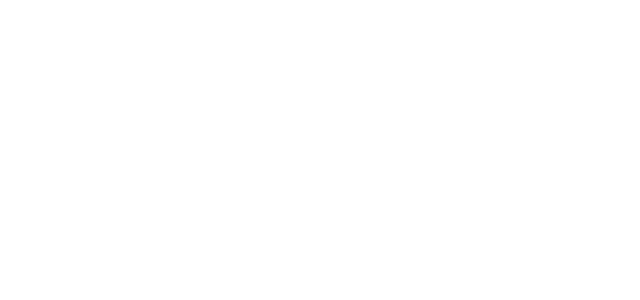
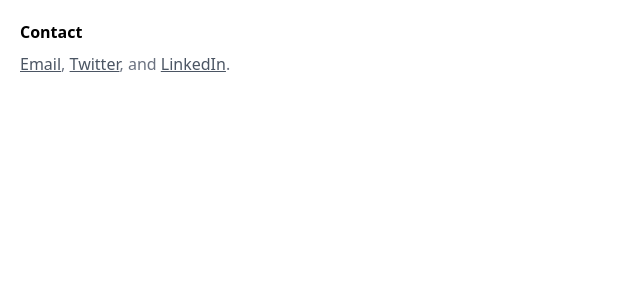
Before and after one commit to sarimrmalik/blog, a Next.js app: page /contact in a window 1280 px wide. Shown: the top 300 px of the page, without its empty margins (0-640 px from the left). Built offline with nearby package versions, Linux system fonts and the light colour scheme.

Commit message:
Functional website

```diff
--- a/data/navLinks.js
+++ b/data/navLinks.js
@@ -5,7 +5,6 @@
   { href: "/inspiration", title: "Inspiration" },
   { href: "/memes", title: "Memes" },
   { href: "/quotes", title: "Quotes" },
-  // { href: "/contact", title: "Contact" },
 ];
 
 export default navLinks;
--- a/pages/about.js
+++ b/pages/about.js
@@ -1,7 +1,9 @@
+import Link from "../components/Link";
+
 export default function about() {
   return (
     <div className="ml-5 mt-5 mx-auto max-w-2xl text-gray-500">
-      <div className="text-xl font-bold">About</div>
+      <div className="font-bold text-black">About</div>
       <div className="mt-3">Hi friends 👋🏽 </div>
       <div className="mt-2">
         I'm Sarim and I use this space to collect stuff that I find interesting.
@@ -18,8 +20,7 @@
         . Currently, I am building{" "}
         <a href="https://neat.run/" target="_blank">
           Neat
-        </a>
-        {""}
+        </a>{" "}
         with my friends from college. In the past, I've done data related roles
         at{" "}
         <a href="https://www.ea.com/" target="_blank">
@@ -36,7 +37,11 @@
         .
       </div>
       <div className="mt-2">
-        If you'd like to contact me, check out the Contact page.
+        If you'd like to contact me, check out the{" "}
+        <Link key={"Contact"} href={"/contact"}>
+          Contact
+        </Link>{" "}
+        page.
       </div>
     </div>
   );
--- a/pages/contact.js
+++ b/pages/contact.js
@@ -1,3 +1,21 @@
 export default function contact() {
-  return <div></div>;
+  return (
+    <div className="ml-5 mt-5 mx-auto max-w-2xl text-gray-500">
+      <div className="font-bold text-black">Contact</div>
+      <div className="mt-2">
+        <a href="mailto:sarimrasheed@gmail.com" target="_blank">
+          Email
+        </a>
+        ,{" "}
+        <a href="https://twitter.com/sarimrmalik" target="_blank">
+          Twitter
+        </a>
+        , and{" "}
+        <a href="https://www.linkedin.com/in/sarimmalik/" target="_blank">
+          LinkedIn
+        </a>
+        .{" "}
+      </div>
+    </div>
+  );
 }
--- a/pages/index.js
+++ b/pages/index.js
@@ -26,14 +26,18 @@
             <Link
               key={link.title}
               href={link.href}
-              className="flex font-medium text-gray-400 hover:text-gray-600"
+              className="flex font-medium text-gray-400 hover:text-gray-600 no-underline"
             >
               {link.title}
             </Link>
           ))}
         </div>
-        <div className="ml-5 mt-10 flex font-medium text-gray-300 hover:text-gray-600">
-          <Link key={"Contact"} href={"/contact"}>
+        <div className="ml-5 mt-10 flex">
+          <Link
+            key={"Contact"}
+            href={"/contact"}
+            className="font-medium text-gray-400 hover:text-gray-600 no-underline"
+          >
             Contact
           </Link>
         </div>
--- a/pages/insight.js
+++ b/pages/insight.js
@@ -1,3 +1,8 @@
 export default function insight() {
-  return <div></div>;
+  return (
+    <div className="ml-5 mt-5 mx-auto max-w-2xl text-gray-500">
+      <div className="font-bold text-black">Insight</div>
+      <div className="mt-2">Coming soon</div>
+    </div>
+  );
 }
--- a/pages/inspiration.js
+++ b/pages/inspiration.js
@@ -1,3 +1,15 @@
 export default function inspiration() {
-  return <div></div>;
+  return (
+    <div className="ml-5 mt-5 mx-auto max-w-2xl text-gray-500">
+      <div className="font-bold text-black">Inspiration</div>
+      <div className="mt-2">
+        The design for this website is inpired by{" "}
+        <a href="https://patrickcollison.com/" target="_blank">
+          Patrick Collison
+        </a>
+        's website. I like to think of this space as a rolling document as I
+        figure out my design choices.
+      </div>
+    </div>
+  );
 }
--- a/pages/memes.js
+++ b/pages/memes.js
@@ -1,3 +1,8 @@
 export default function memes() {
-  return <div></div>;
+  return (
+    <div className="ml-5 mt-5 mx-auto max-w-2xl text-gray-500">
+      <div className="font-bold text-black">Memes</div>
+      <div className="mt-2">Coming soon</div>
+    </div>
+  );
 }
--- a/pages/quotes.js
+++ b/pages/quotes.js
@@ -1,3 +1,8 @@
 export default function quotes() {
-  return <div></div>;
+  return (
+    <div className="ml-5 mt-5 mx-auto max-w-2xl text-gray-500">
+      <div className="font-bold text-black">Quotes</div>
+      <div className="mt-2">Coming soon</div>
+    </div>
+  );
 }
--- a/tailwind.config.js
+++ b/tailwind.config.js
@@ -11,4 +11,5 @@
     extend: {},
   },
   plugins: [],
+  important: true,
 };
```
